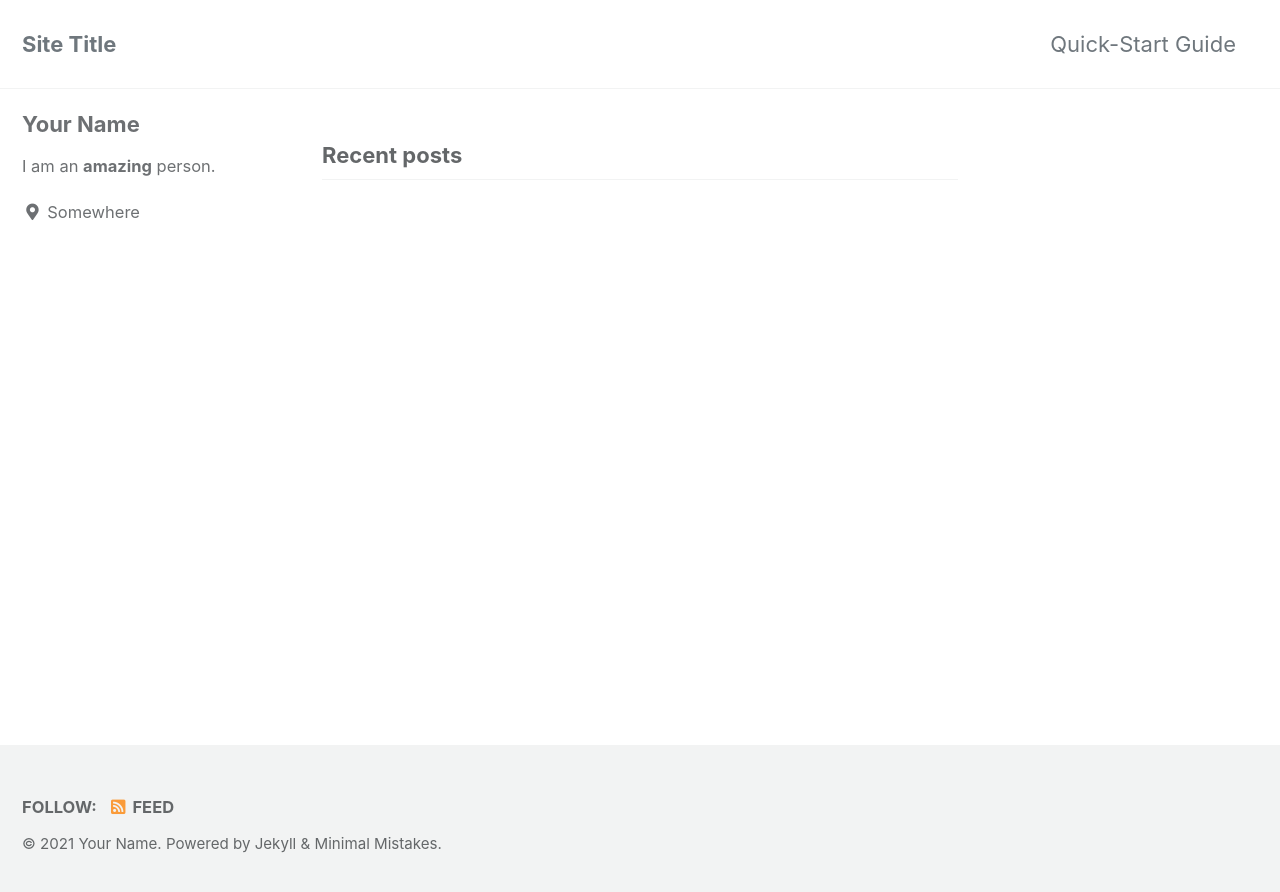
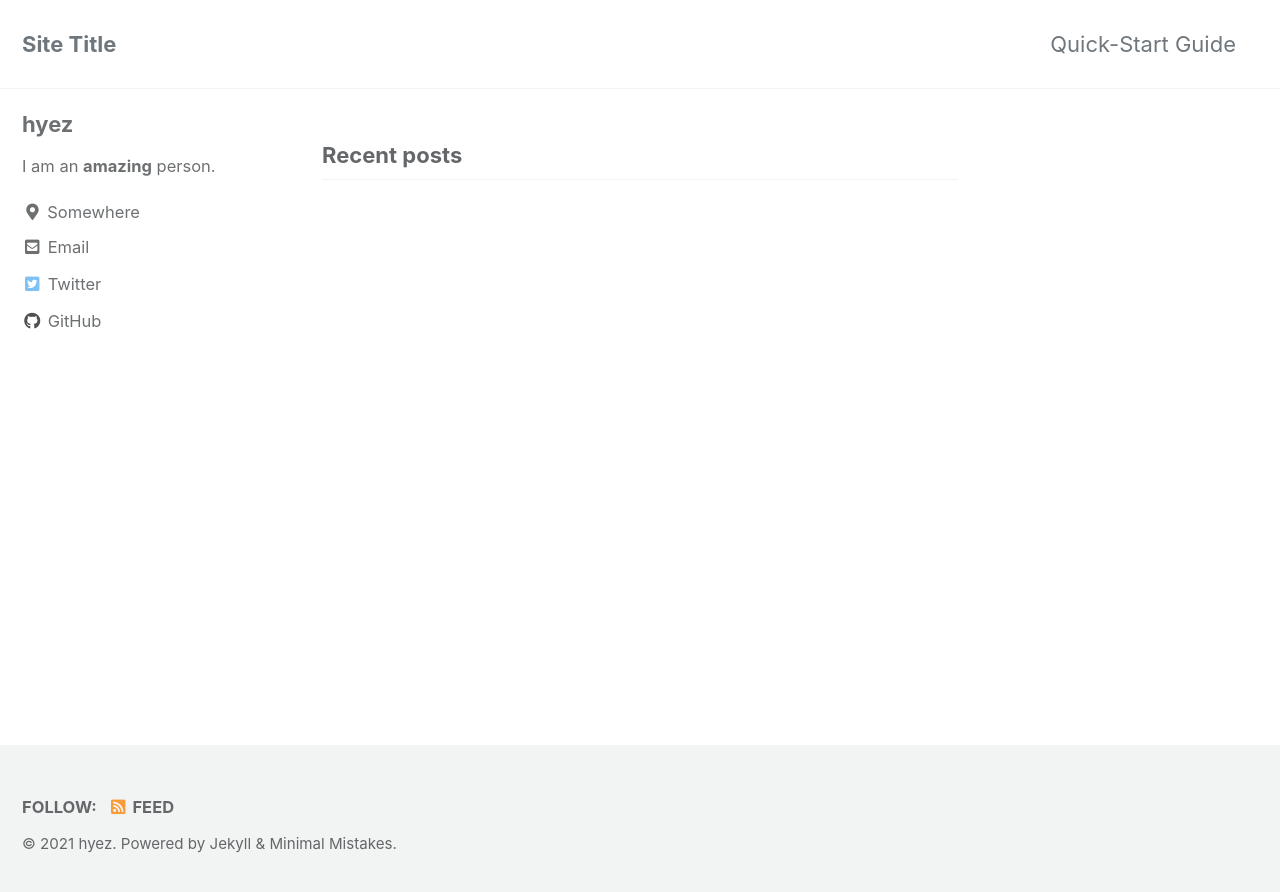
Before and after one commit to hyez/hyez.github.io, a Jekyll site: the page built from index.html, in a window 1280 px wide. Shown: the top 892 px of the page. Built offline with Jekyll 4.4.1, drawn with Linux system fonts in a browser that asks for light colours; cached includes are drawn as plain includes; the list of posts is cut into pages by our own code.

Commit message:
update config

```diff
--- a/_config.yml
+++ b/_config.yml
@@ -19,9 +19,9 @@ locale                   : "en-US"
 title                    : "Site Title"
 title_separator          : "-"
 subtitle                 : # site tagline that appears below site title in masthead
-name                     : "Your Name"
+name                     : "hyez"
 description              : "An amazing website."
-url                      : # the base hostname & protocol for your site e.g. "https://mmistakes.github.io"
+url                      : "https://hyez.github.io"
 baseurl                  : # the subpath of your site, e.g. "/blog"
 repository               : # GitHub username/repo-name e.g. "mmistakes/minimal-mistakes"
 teaser                   : # path of fallback teaser image, e.g. "/assets/images/500x300.png"
@@ -101,7 +101,7 @@ analytics:
 
 # Site Author
 author:
-  name             : "Your Name"
+  name             : "hyez"
   avatar           : # path of avatar image, e.g. "/assets/images/bio-photo.jpg"
   bio              : "I am an **amazing** person."
   location         : "Somewhere"
@@ -109,19 +109,19 @@ author:
   links:
     - label: "Email"
       icon: "fas fa-fw fa-envelope-square"
-      # url: "mailto:your.name@email.com"
+      url: "mailto:oohyejioo@sookmyung.ac.kr"
     - label: "Website"
       icon: "fas fa-fw fa-link"
       # url: "https://your-website.com"
     - label: "Twitter"
       icon: "fab fa-fw fa-twitter-square"
-      # url: "https://twitter.com/"
+      url: "https://twitter.com/"
     - label: "Facebook"
       icon: "fab fa-fw fa-facebook-square"
       # url: "https://facebook.com/"
     - label: "GitHub"
       icon: "fab fa-fw fa-github"
-      # url: "https://github.com/"
+      url: "https://github.com/hyez"
     - label: "Instagram"
       icon: "fab fa-fw fa-instagram"
       # url: "https://instagram.com/"
```
Also changed, not shown: 1 other file.
